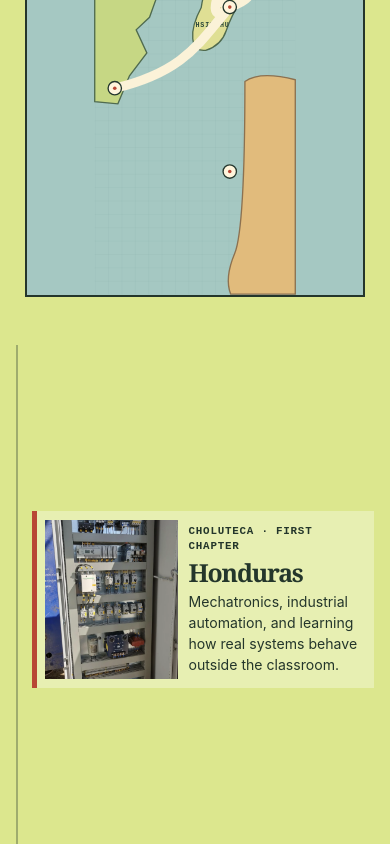
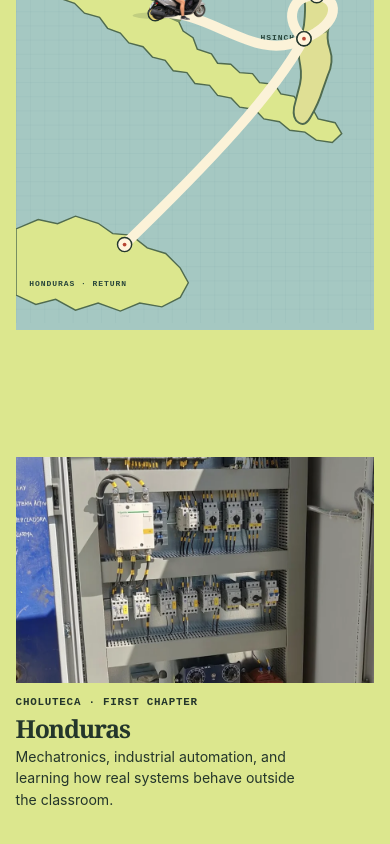
Before and after one commit to alexcortes18/AlexWebsite, a React (Vite) app: page / in a window 390 px wide. Shown: the part 998-1842 px from the top of the page. Built offline with nearby package versions, Linux system fonts and the light colour scheme.

Commit message:
Improve journey map layout and MoxieLink stop

```diff
--- a/src/App.jsx
+++ b/src/App.jsx
@@ -22,7 +22,7 @@ function Home() {
               <option value="hsinchu-masters">Hsinchu · start the master’s</option>
               <option value="taipei-ibm">Taipei · IBM</option>
               <option value="hsinchu-finish">Hsinchu · finish the master’s</option>
-              <option value="honduras-work">Honduras · Moxland</option>
+              <option value="honduras-work">Honduras · MoxieLink</option>
             </select>
           </label>
         </div>
--- a/src/RoadTrip.jsx
+++ b/src/RoadTrip.jsx
@@ -1,17 +1,17 @@
 import { useEffect, useRef, useState } from 'react'
 
 const stops = [
-  { id: 'honduras-start', title: 'Honduras', place: 'Choluteca · first chapter', note: 'Mechatronics, industrial automation, and learning how real systems behave outside the classroom.', frame: 'controlPanel', color: '#dce78e', x: 172, y: 85 },
-  { id: 'hsinchu-masters', title: 'Hsinchu', place: 'NTHU · the master’s years', note: 'A new home, a new language around data, and the beginning of my life in Taiwan.', frame: 'dorm_view', color: '#ffd48a', x: 303, y: 256 },
-  { id: 'taipei-ibm', title: 'Taipei', place: 'IBM · a first industry chapter', note: 'Taking what I learned at NTHU into a fast-moving team and seeing data work at a different scale.', frame: 'taipei1', color: '#f4a992', x: 315, y: 185 },
-  { id: 'hsinchu-finish', title: 'Hsinchu', place: 'NTHU · bringing it home', note: 'Finishing the master’s, building research experience, and connecting engineering with applied AI.', frame: 'Oral_defense', color: '#c8bff2', x: 303, y: 625 },
-  { id: 'honduras-work', title: 'Honduras', place: 'Moxland · back to build', note: 'Returning with a wider toolkit: analytics, machine learning, RAG, and a practical engineering mindset.', frame: 'green_meters', color: '#a5c8c2', x: 45, y: 438 },
+  { id: 'honduras-start', title: 'Honduras', place: 'Choluteca · first chapter', note: 'Mechatronics, industrial automation, and learning how real systems behave outside the classroom.', frame: 'controlPanel', color: '#dce78e', x: 295, y: 245 },
+  { id: 'hsinchu-masters', title: 'Hsinchu', place: 'NTHU · the master’s years', note: 'A new home, a new language around data, and the beginning of my life in Taiwan.', frame: 'dorm_view', color: '#ffd48a', x: 610, y: 298 },
+  { id: 'taipei-ibm', title: 'Taipei', place: 'IBM · a first industry chapter', note: 'Taking what I learned at NTHU into a fast-moving team and seeing data work at a different scale.', frame: 'taipei1', color: '#f4a992', x: 637, y: 207 },
+  { id: 'hsinchu-finish', title: 'Hsinchu', place: 'NTHU · bringing it home', note: 'Finishing the master’s, building research experience, and connecting engineering with applied AI.', frame: 'Oral_defense', color: '#c8bff2', x: 610, y: 298 },
+  { id: 'honduras-work', title: 'Honduras', place: 'MoxieLink · back to build', note: 'Back in Honduras at MoxieLink, bringing analytics, machine learning, RAG, and an engineering mindset into practical work.', frame: 'green_meters', color: '#a5c8c2', x: 230, y: 734 },
 ]
 
-const route = 'M172 85 C284 122 206 209 303 256 C386 230 361 164 315 185 C268 207 250 308 303 256 C238 330 205 400 45 438'
+const route = 'M295 245 C410 230 505 355 610 298 C690 264 684 210 637 207 C584 203 565 260 610 298 C547 414 410 560 230 734'
 
 function Rider({ riderRef }) {
-  return <g ref={riderRef} transform="translate(172 85)">
+  return <g ref={riderRef} transform="translate(295 245)">
     <ellipse cx="0" cy="4" rx="48" ry="7" fill="#20332c" opacity=".14" />
     <svg x="-26" y="-106" width="144" height="119" viewBox="0 0 1379 1141" overflow="visible" aria-hidden="true">
       <image href="/frames/rider-cutout.webp" width="1379" height="1141" preserveAspectRatio="none" />
@@ -64,13 +64,17 @@ export default function RoadTrip() {
       <div className="ride-top"><span>A road shaped by a few detours</span><span>KEEP SCROLLING ↓</span></div>
       <div className="vertical-route">
         <div className="route-map">
-          <svg viewBox="0 0 450 900" role="img" aria-label="A vertical illustrated route connecting five chapters in Honduras and Taiwan">
+          <svg viewBox="0 0 760 900" role="img" aria-label="A vertical illustrated route from Honduras to Hsinchu and Taipei, then back to Hsinchu and Honduras">
             <defs><pattern id="atlas-grid" width="30" height="30" patternUnits="userSpaceOnUse"><path d="M0 30V0H30" fill="none" stroke="#355b68" strokeOpacity=".17" /></pattern></defs>
-            <rect width="450" height="900" fill="#a5c8c2" /><rect width="450" height="900" fill="url(#atlas-grid)" />
-            <path d="M0 26 68 47 95 35 138 61 168 92 153 140 124 180 143 223 123 279 93 307 117 359 78 410 52 473 0 468Z" fill="#c6d784" stroke="#506b4f" strokeWidth="3" />
-            <path d="M278 177Q312 151 334 178T327 243Q306 276 295 309T249 353Q223 356 220 327T239 257Q245 208 278 177Z" fill="#dfdf94" stroke="#506b4f" strokeWidth="3" />
-            <path d="M337 423Q371 399 450 419V900H305Q291 864 314 809T337 423Z" fill="#e1bb7c" stroke="#8c7150" strokeWidth="3" />
-            <g fill="#29463b" fontFamily="monospace" fontSize="15" fontWeight="bold" letterSpacing="2"><text x="14" y="58">HONDURAS</text><text x="257" y="161">TAIWAN</text><text x="319" y="163">TAIPEI</text><text x="226" y="300">HSINCHU</text></g>
+            <rect width="760" height="900" fill="#a5c8c2" /><rect width="760" height="900" fill="url(#atlas-grid)" />
+            {/* Central America, with Honduras highlighted in the isthmus */}
+            <path d="M58 121 104 104 147 115 176 139 205 150 226 174 254 184 273 210 302 221 320 246 342 256 354 282 375 296 384 320 414 330 427 350 455 352 474 370 501 372 516 391 548 395 561 415 589 420 604 442 629 448 640 468 676 476 690 499 670 518 636 513 612 496 580 492 558 474 525 468 506 448 474 443 456 424 427 418 410 397 379 393 362 370 333 366 316 344 289 337 269 315 239 307 221 286 194 276 177 253 145 244 124 223 97 214 83 189 62 174Z" fill="#dce78e" stroke="#506b4f" strokeWidth="3" />
+            <path d="M258 180 280 198 301 216 320 243 343 254" fill="none" stroke="#79905e" strokeWidth="17" strokeLinecap="round" />
+            <path d="M0 701 47 681 88 690 126 674 174 689 205 711 244 714 278 741 317 753 348 784 365 815 348 846 309 866 262 858 221 875 174 858 126 873 84 850 42 861 0 841Z" fill="#dce78e" stroke="#506b4f" strokeWidth="3" />
+            {/* Taiwan: elongated north-to-south island; Hsinchu is west coast, Taipei north */}
+            <path d="M626 183Q641 169 655 187Q671 208 668 235L663 270Q656 296 665 321Q674 347 660 377L649 408Q641 435 624 464Q613 485 599 476Q585 468 589 443L598 408Q607 380 602 354Q596 329 603 302L610 269Q614 235 611 211Q612 193 626 183Z" fill="#dfdf94" stroke="#506b4f" strokeWidth="4" />
+            <path d="M609 287Q631 291 658 280" fill="none" stroke="#79905e" strokeWidth="8" strokeLinecap="round" />
+            <g fill="#29463b" fontFamily="monospace" fontSize="17" fontWeight="bold" letterSpacing="2"><text x="92" y="151">HONDURAS</text><text x="602" y="148">TAIWAN</text><text x="520" y="210">TAIPEI</text><text x="518" y="300">HSINCHU</text><text x="28" y="822">HONDURAS · RETURN</text></g>
             <path d={route} fill="none" stroke="#fbf2d8" strokeWidth="21" strokeLinecap="round" />
             <path ref={pathRef} d={route} fill="none" stroke="#b84735" strokeWidth="5" strokeLinecap="round" />
             {stops.map(({ x, y, title, id }, index) => <g key={id} onClick={() => jumpTo(index)} role="button" tabIndex="0" aria-label={`Go to ${title}, stop ${index + 1}`} onKeyDown={event => { if (event.key === 'Enter' || event.key === ' ') jumpTo(index) }} style={{ cursor: 'pointer' }}><circle cx={x} cy={y} r="15" fill={active === index ? '#fbe279' : '#fff5dc'} stroke="#24372e" strokeWidth="3" /><circle cx={x} cy={y} r="4" fill="#b84735" /></g>)}
--- a/src/index.css
+++ b/src/index.css
@@ -230,7 +230,9 @@ body { background: #e5ecd4; }
 /* Single page itinerary: remove the site's old navigation chrome and travel vertically with the rider. */
 .site-header, .after-ride { display: none !important; }
 .departure { margin-bottom: 0; }
+.departure { grid-template-columns: minmax(0, .78fr) minmax(0, 1.22fr); gap: clamp(1rem, 2vw, 2rem); }
 .departure-collage { min-height: clamp(360px, 46vw, 590px); }
+.departure-collage { margin-left: clamp(1rem, 3vw, 3.5rem); }
 .departure-photo { width: 72%; left: 14%; right: auto; }
 .scooter-photo { width: 43%; left: 1%; bottom: 2%; }
 .collage-campus { width: 25%; top: 2%; left: 0; }
@@ -239,15 +241,14 @@ body { background: #e5ecd4; }
 .ride { height: auto; margin-inline: calc((100% - 100vw) / 2); }
 .ride-stage { position: relative; top: auto; min-height: 0; display: block; padding: clamp(1.2rem, 4vw, 3.5rem) max(4vw, calc((100vw - 1320px) / 2)); }
 .ride-top { margin-bottom: 1.5rem; }
-.vertical-route { display: grid; grid-template-columns: minmax(260px, .85fr) minmax(320px, 1fr); align-items: start; gap: clamp(1.2rem, 5vw, 5rem); }
+.vertical-route { display: grid; grid-template-columns: minmax(0, 1.35fr) minmax(300px, .8fr); align-items: start; gap: clamp(1rem, 3vw, 2.5rem); }
 .route-map { position: sticky; top: 1.5rem; }
-.route-map svg { display: block; width: 100%; max-height: calc(100svh - 3rem); border: 2px solid #24362b; background: #a5c8c2; }
-.route-stories { position: relative; list-style: none; padding: 0 0 0 clamp(1.2rem, 3vw, 2.2rem); margin: 0; }
-.route-stories::before { content: ''; position: absolute; left: 0; top: 2rem; bottom: 2rem; width: 2px; background: #24362b55; }
+.route-map svg { display: block; width: 100%; max-height: calc(100svh - 3rem); background: #a5c8c2; }
+.route-stories { list-style: none; padding: 0; margin: 0; }
 .route-stories li { min-height: 78svh; display: flex; align-items: center; scroll-margin: 18svh 0; }
-.chapter-select { width: 100%; display: grid; grid-template-columns: minmax(120px, .82fr) 1fr; gap: clamp(.7rem, 2vw, 1.4rem); align-items: center; text-align: left; padding: clamp(.7rem, 1.6vw, 1.2rem); border: 0; border-left: 5px solid transparent; background: transparent; color: #24362b; opacity: .66; transform: scale(.97); transition: opacity .25s ease, transform .25s ease, background .25s ease; }
-.is-active .chapter-select { opacity: 1; transform: scale(1); background: color-mix(in srgb, var(--chapter-color) 68%, white); border-left-color: #b84735; }
-.chapter-select img { width: 100%; height: clamp(150px, 23vw, 280px); object-fit: cover; }
+.chapter-select { width: 100%; display: grid; grid-template-columns: 1fr; gap: .9rem; align-items: start; text-align: left; padding: 0; border: 0; background: transparent; color: #24362b; opacity: .62; transform: scale(.97); transition: opacity .25s ease, transform .25s ease; }
+.is-active .chapter-select { opacity: 1; transform: scale(1); }
+.chapter-select img { width: 100%; height: clamp(220px, 31vw, 390px); object-fit: cover; }
 .chapter-select span { display: grid; gap: .35rem; }
 .chapter-select small { font: 650 .68rem/1.4 ui-monospace, monospace; letter-spacing: .07em; text-transform: uppercase; }
 .chapter-select strong { font: 800 clamp(1.55rem, 3.5vw, 3rem)/1 Georgia, serif; letter-spacing: -.05em; }
@@ -259,16 +260,16 @@ body { background: #e5ecd4; }
 main { min-height: auto; }
 @media(max-width:760px) {
   .departure { grid-template-columns: 1fr; }
+  .departure-collage { margin-left: 0; }
   .departure-collage { min-height: clamp(330px, 98vw, 500px); }
   .departure-photo { width: 74%; left: 14%; }
   .collage-extra { width: 28%; }
   .collage-coast { top: 34%; right: 0; }
   .vertical-route { grid-template-columns: 1fr; gap: 1rem; }
-  .route-map { position: sticky; top: .4rem; z-index: 2; width: min(100%, 340px); margin-inline: auto; }
-  .route-map svg { height: min(48svh, 430px); }
-  .route-stories { padding-left: 1rem; }
+  .route-map { position: sticky; top: .4rem; z-index: 2; width: min(100%, 620px); margin-inline: auto; }
+  .route-map svg { height: min(52svh, 460px); }
   .route-stories li { min-height: 68svh; }
-  .chapter-select { grid-template-columns: minmax(100px, .75fr) 1fr; padding: .55rem; gap: .65rem; }
-  .chapter-select img { height: clamp(130px, 41vw, 210px); }
+  .chapter-select { grid-template-columns: 1fr; padding: 0; gap: .75rem; }
+  .chapter-select img { height: clamp(200px, 58vw, 330px); }
 }
 @media(prefers-reduced-motion:reduce) { .chapter-select { transition: none; } }
```
